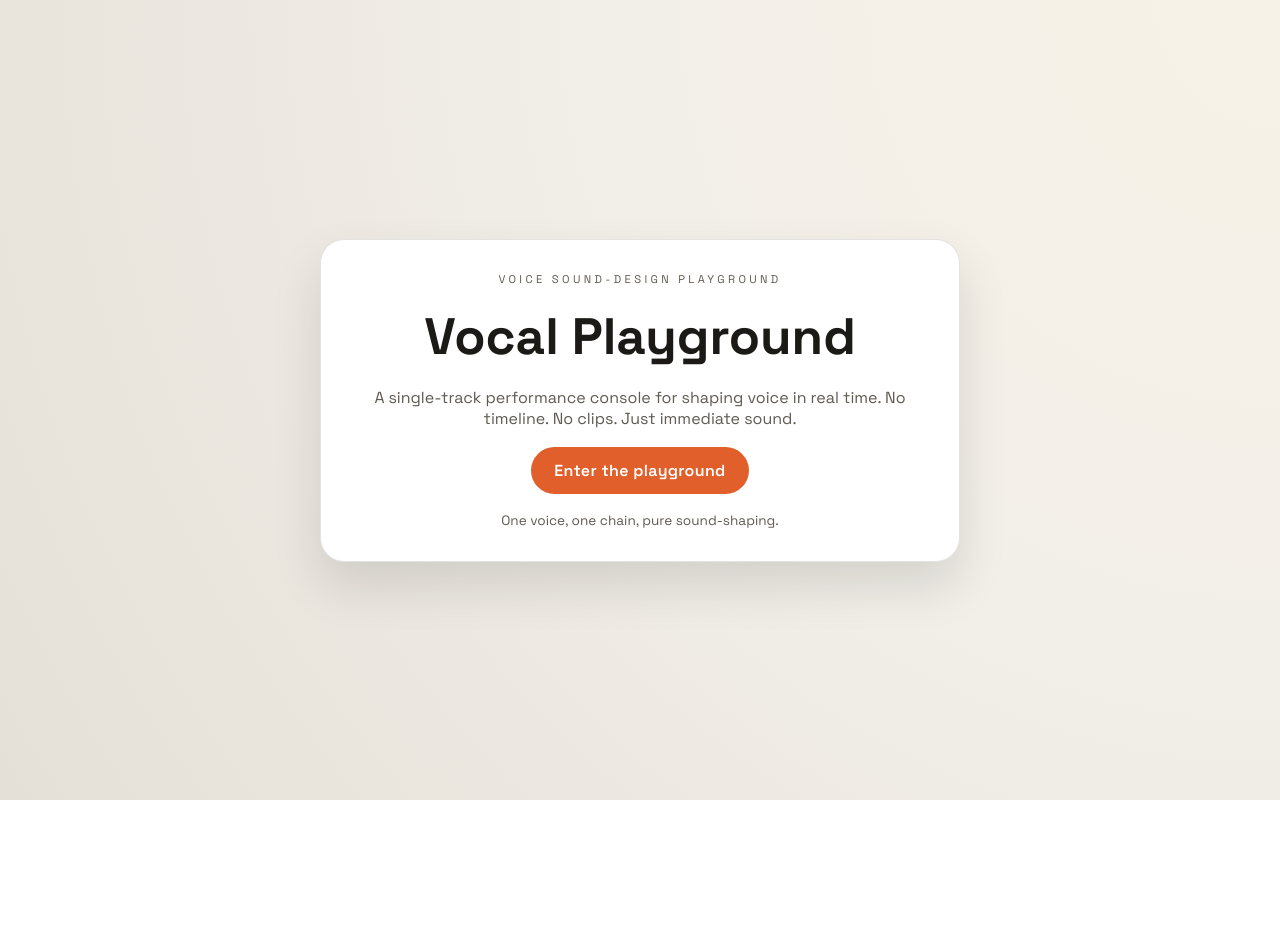
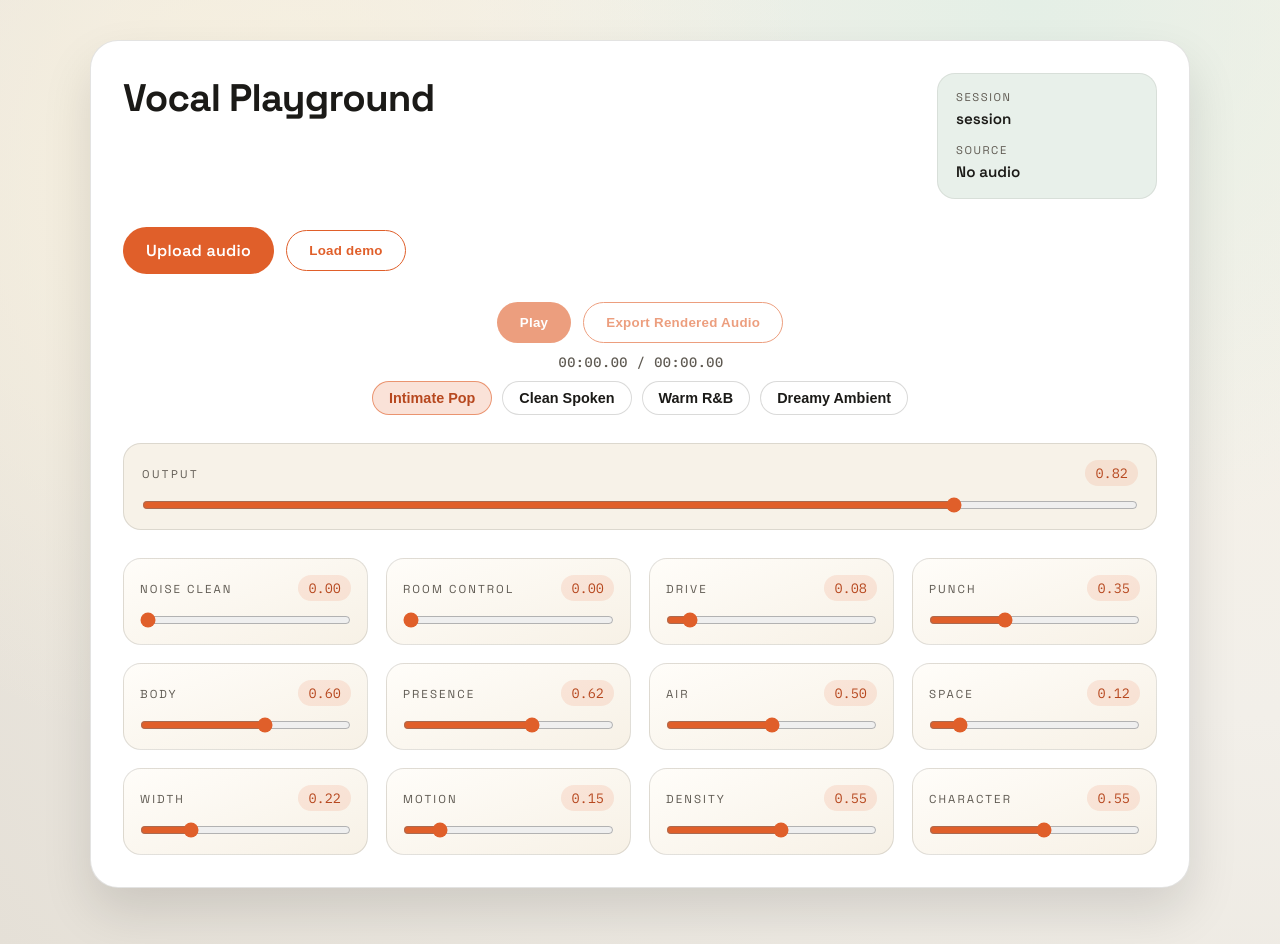
Before and after one commit to yiweihsu/mix-flow, a Next.js app: page / in a window 1280 px wide. Before the commit the page ends 800 px from the top, so only its background shows below. Built offline with nearby package versions, Linux system fonts and the light colour scheme.

Commit message:
product: remove landing page and open directly into track app

```diff
--- a/src/app/globals.css
+++ b/src/app/globals.css
@@ -82,12 +82,6 @@ main {
   margin-bottom: 8px;
 }
 
-.console-subtitle {
-  color: var(--muted);
-  font-size: 1.05rem;
-  max-width: 420px;
-}
-
 .console-meta {
   display: grid;
   gap: 14px;
@@ -148,6 +142,24 @@ main {
   letter-spacing: 0.04em;
 }
 
+.upload-panel {
+  display: flex;
+  gap: 12px;
+  flex-wrap: wrap;
+  align-items: center;
+}
+
+.upload-input {
+  position: absolute;
+  width: 1px;
+  height: 1px;
+  padding: 0;
+  margin: -1px;
+  overflow: hidden;
+  clip: rect(0, 0, 0, 0);
+  border: 0;
+}
+
 .output-panel {
   border-radius: 18px;
   border: 1px solid rgba(27, 26, 23, 0.12);
@@ -171,12 +183,6 @@ main {
   color: var(--muted);
   display: block;
   margin-bottom: 6px;
-}
-
-.output-description {
-  font-size: 0.85rem;
-  color: var(--muted);
-  display: block;
 }
 
 .output-value {
@@ -305,12 +311,6 @@ main {
   margin-bottom: 6px;
 }
 
-.macro-description {
-  font-size: 0.85rem;
-  color: var(--muted);
-  display: block;
-}
-
 .macro-value {
   font-family: var(--font-plex-mono), "IBM Plex Mono", monospace;
   font-variant-numeric: tabular-nums;
--- a/src/app/page.tsx
+++ b/src/app/page.tsx
@@ -1,22 +1,5 @@
+import ProjectPage from "./project/[id]/page";
+
 export default function Home() {
-  return (
-    <main className="hero">
-      <div className="card hero-card">
-        <p className="hero-kicker">Voice sound-design playground</p>
-        <h1>Vocal Playground</h1>
-        <p>
-          A single-track performance console for shaping voice in real time.
-          No timeline. No clips. Just immediate sound.
-        </p>
-        <div className="hero-actions">
-          <a className="button" href="/project/demo">
-            Enter the playground
-          </a>
-        </div>
-        <span className="footer-note">
-          One voice, one chain, pure sound-shaping.
-        </span>
-      </div>
-    </main>
-  );
+  return <ProjectPage params={{ id: "session" }} />;
 }
--- a/src/app/project/[id]/page.tsx
+++ b/src/app/project/[id]/page.tsx
@@ -1,6 +1,6 @@
 "use client";
 
-import { use, useEffect, useMemo, useRef, useState } from "react";
+import { useEffect, useMemo, useRef, useState } from "react";
 import { AudioEngine } from "@/audio/engine/AudioEngine";
 import type { MacroParameters } from "@/state/mix/types";
 import { CHARACTER_PRESETS, DEFAULT_CHARACTER_PRESET } from "@/state/mix/presets";
@@ -8,7 +8,6 @@ import { CHARACTER_PRESETS, DEFAULT_CHARACTER_PRESET } from "@/state/mix/presets
 type SliderDefinition = {
   key: keyof MacroParameters;
   label: string;
-  description: string;
 };
 
 const DEMO_VOICE_URL = "/demo-audio/demo-voice.mp3";
@@ -17,18 +16,18 @@ const DEFAULT_PARAMS: MacroParameters = DEFAULT_CHARACTER_PRESET.params;
 const DEFAULT_OUTPUT_VOLUME = DEFAULT_CHARACTER_PRESET.masterOutput;
 
 const SLIDERS: SliderDefinition[] = [
-  { key: "noiseClean", label: "Noise Clean", description: "Tame background noise gently." },
-  { key: "roomControl", label: "Room Control", description: "Reduce roominess for a closer vocal." },
-  { key: "drive", label: "Drive", description: "Harmonic energy + saturation." },
-  { key: "punch", label: "Punch", description: "Transient emphasis + attack." },
-  { key: "body", label: "Body", description: "Low-mid weight + thickness." },
-  { key: "presence", label: "Presence", description: "Intelligibility + focus." },
-  { key: "air", label: "Air", description: "High-frequency openness." },
-  { key: "space", label: "Space", description: "Reverb amount + depth." },
-  { key: "width", label: "Width", description: "Stereo spread simulation." },
-  { key: "motion", label: "Motion", description: "Subtle modulation + life." },
-  { key: "density", label: "Density", description: "Compression + glue feel." },
-  { key: "character", label: "Character", description: "Tone tilt + attitude." },
+  { key: "noiseClean", label: "Noise Clean" },
+  { key: "roomControl", label: "Room Control" },
+  { key: "drive", label: "Drive" },
+  { key: "punch", label: "Punch" },
+  { key: "body", label: "Body" },
+  { key: "presence", label: "Presence" },
+  { key: "air", label: "Air" },
+  { key: "space", label: "Space" },
+  { key: "width", label: "Width" },
+  { key: "motion", label: "Motion" },
+  { key: "density", label: "Density" },
+  { key: "character", label: "Character" },
 ];
 
 const formatTime = (value: number) => {
@@ -85,18 +84,22 @@ const encodeWav = (buffer: AudioBuffer) => {
   return new Blob([arrayBuffer], { type: "audio/wav" });
 };
 
-export default function ProjectPage({ params }: { params: Promise<{ id: string }> }) {
-  const { id } = use(params);
+export default function ProjectPage({ params }: { params: { id: string } }) {
+  const { id } = params;
   const engineRef = useRef<AudioEngine | null>(null);
   const [paramsState, setParamsState] = useState<MacroParameters>(DEFAULT_PARAMS);
   const [outputVolume, setOutputVolume] = useState(DEFAULT_OUTPUT_VOLUME);
   const [selectedPresetId, setSelectedPresetId] = useState(DEFAULT_CHARACTER_PRESET.id);
   const [isReady, setIsReady] = useState(false);
+  const [isLoadingSource, setIsLoadingSource] = useState(false);
   const [isPlaying, setIsPlaying] = useState(false);
   const [playbackTime, setPlaybackTime] = useState(0);
   const [duration, setDuration] = useState(0);
   const [isExporting, setIsExporting] = useState(false);
+  const [sourceLabel, setSourceLabel] = useState("No audio");
   const rafRef = useRef<number | null>(null);
+
+  const sourceStatus = isLoadingSource ? "Loading..." : sourceLabel;
 
   const sliderRows = useMemo(
     () => SLIDERS.map((slider) => ({ ...slider, value: paramsState[slider.key] })),
@@ -109,25 +112,7 @@ export default function ProjectPage({ params }: { params: Promise<{ id: string }
     engine.update(paramsState, DEFAULT_OUTPUT_VOLUME);
     engineRef.current = engine;
 
-    let cancelled = false;
-    const loadDemo = async () => {
-      try {
-        const buffer = await engine.fetchAudioBuffer(DEMO_VOICE_URL);
-        if (cancelled) {
-          return;
-        }
-        engine.setBuffer(buffer);
-        setDuration(buffer.duration);
-        setIsReady(true);
-      } catch (error) {
-        console.error("Failed to load demo voice", error);
-      }
-    };
-
-    void loadDemo();
-
     return () => {
-      cancelled = true;
       engine.dispose();
     };
   }, []);
@@ -176,6 +161,58 @@ export default function ProjectPage({ params }: { params: Promise<{ id: string }
     engineRef.current?.update(nextParams, nextOutput);
   };
 
+  const loadBuffer = (buffer: AudioBuffer, label: string) => {
+    const engine = engineRef.current;
+    if (!engine) {
+      return;
+    }
+    engine.stop();
+    engine.setBuffer(buffer);
+    setDuration(buffer.duration);
+    setIsReady(true);
+    setIsPlaying(false);
+    setPlaybackTime(0);
+    setSourceLabel(label);
+  };
+
+  const handleFileUpload = async (event: React.ChangeEvent<HTMLInputElement>) => {
+    const file = event.target.files?.[0];
+    if (!file) {
+      return;
+    }
+    const engine = engineRef.current;
+    if (!engine) {
+      return;
+    }
+    setIsLoadingSource(true);
+    try {
+      const data = await file.arrayBuffer();
+      const buffer = await engine.decodeAudioData(data);
+      loadBuffer(buffer, file.name);
+    } catch (error) {
+      console.error("Failed to load uploaded audio", error);
+    } finally {
+      setIsLoadingSource(false);
+      event.target.value = "";
+    }
+  };
+
+  const handleLoadDemo = async () => {
+    const engine = engineRef.current;
+    if (!engine) {
+      return;
+    }
+    setIsLoadingSource(true);
+    try {
+      const buffer = await engine.fetchAudioBuffer(DEMO_VOICE_URL);
+      loadBuffer(buffer, "Demo voice");
+    } catch (error) {
+      console.error("Failed to load demo voice", error);
+    } finally {
+      setIsLoadingSource(false);
+    }
+  };
+
   const handleTransportToggle = () => {
     const engine = engineRef.current;
     if (!engine) {
@@ -214,11 +251,7 @@ export default function ProjectPage({ params }: { params: Promise<{ id: string }
       <section className="console">
         <header className="console-header">
           <div>
-            <p className="console-kicker">Single-track voice instrument</p>
             <h1>Vocal Playground</h1>
-            <p className="console-subtitle">
-              One voice, one chain. Shape it live.
-            </p>
           </div>
           <div className="console-meta">
             <div>
@@ -227,10 +260,32 @@ export default function ProjectPage({ params }: { params: Promise<{ id: string }
             </div>
             <div>
               <span className="meta-label">Source</span>
-              <span className="meta-value">Demo voice loaded</span>
+              <span className="meta-value">{sourceStatus}</span>
             </div>
           </div>
         </header>
+
+        <div className="upload-panel">
+          <label className="button upload-button" htmlFor="audio-upload">
+            Upload audio
+          </label>
+          <input
+            id="audio-upload"
+            className="upload-input"
+            type="file"
+            accept="audio/*"
+            onChange={handleFileUpload}
+            disabled={isLoadingSource}
+          />
+          <button
+            className="button secondary"
+            type="button"
+            onClick={handleLoadDemo}
+            disabled={isLoadingSource}
+          >
+            Load demo
+          </button>
+        </div>
 
         <div className="transport-bar">
           <div className="transport-spacer" />
@@ -279,7 +334,6 @@ export default function ProjectPage({ params }: { params: Promise<{ id: string }
           <div className="output-header">
             <div>
               <span className="output-label">Output</span>
-              <span className="output-description">Master output level.</span>
             </div>
             <span className="output-value">{outputVolume.toFixed(2)}</span>
           </div>
@@ -299,7 +353,6 @@ export default function ProjectPage({ params }: { params: Promise<{ id: string }
               <div className="macro-header">
                 <div>
                   <span className="macro-label">{slider.label}</span>
-                  <span className="macro-description">{slider.description}</span>
                 </div>
                 <span className="macro-value">{slider.value.toFixed(2)}</span>
               </div>
--- a/src/audio/engine/AudioEngine.ts
+++ b/src/audio/engine/AudioEngine.ts
@@ -263,6 +263,14 @@ export class AudioEngine {
     }
 
     const data = await response.arrayBuffer();
+    return this.context.decodeAudioData(data);
+  }
+
+  async decodeAudioData(data: ArrayBuffer) {
+    if (!this.context) {
+      throw new Error("Audio engine not initialized.");
+    }
+
     return this.context.decodeAudioData(data);
   }
 
```
